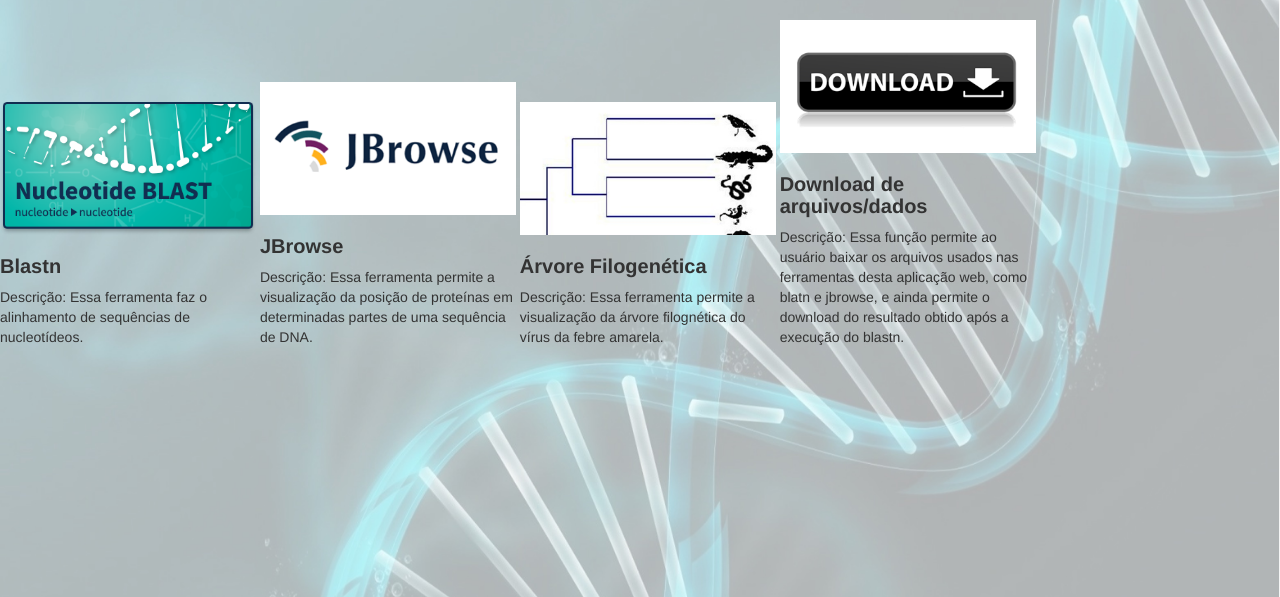
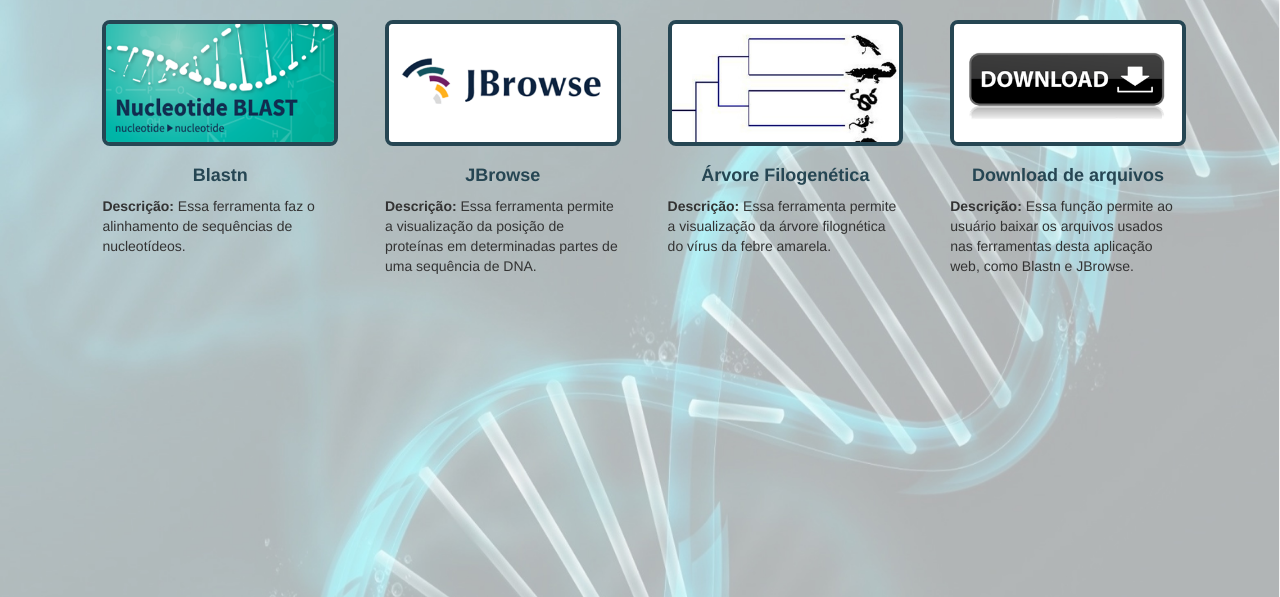
Before and after one commit to YannFigueiredo/projeto-bioinformatica, a Django app: page / in a window 1280 px wide. Shown: the part 62-659 px from the top of the page. Run offline with Django 3.2, Linux system fonts and the light colour scheme; some libraries are stand-ins or nearby versions.

Commit message:
Add melhoramentos nos elementos da home

```diff
--- a/bioinfo_project/bioinfo_web/static/css/styles.css
+++ b/bioinfo_project/bioinfo_web/static/css/styles.css
@@ -110,20 +110,28 @@ form.form-inline{
 .section-home{
     width: 100%;
     margin: auto;
+    overflow: auto;
+    padding-left: 8%;
 }
 
 .article-funcoes{
     display: inline-block;
     width: 20%;
+    float: left;
+    margin-right: 4%;
 }
 
 .article-funcoes img{
     width: 100%;
+    border: 4px solid #264653;
+    border-radius: 8px;
 }
 
 .article-funcoes h1{
-    font-size: 20px;
+    font-size: 18px;
     text-decoration: bold;
+    text-align: center;
+    color: #264653;
 }
 
 /*Estilo página sobre*/
--- a/bioinfo_project/bioinfo_web/templates/bioinfo_web/home.html
+++ b/bioinfo_project/bioinfo_web/templates/bioinfo_web/home.html
@@ -10,22 +10,22 @@
     <article class="article-funcoes">
         <img src="{%static '/imagens/blastn-foto.png'  %}" alt="Foto fazendo referência ao Blastn"/>
         <h1><b>Blastn</b></h1>
-        <p>Descrição: Essa ferramenta faz o alinhamento de sequências de nucleotídeos.</p>
+        <p><b>Descrição:</b> Essa ferramenta faz o alinhamento de sequências de nucleotídeos.</p>
     </article>
     <article class="article-funcoes">
         <img src="{%static '/imagens/jbrowse-foto.png'  %}" alt="Foto fazendo referência ao JBrowse"/>
         <h1><b>JBrowse</b></h1>
-        <p>Descrição: Essa ferramenta permite a visualização da posição de proteínas em determinadas partes de uma sequência de DNA.</p>
+        <p><b>Descrição:</b> Essa ferramenta permite a visualização da posição de proteínas em determinadas partes de uma sequência de DNA.</p>
     </article>
     <article class="article-funcoes">
         <img src="{%static '/imagens/arvore-foto.jpg'  %}" alt="Foto fazendo referência a árvore filogenética"/>
         <h1><b>Árvore Filogenética</b></h1>
-        <p>Descrição: Essa ferramenta permite a visualização da árvore filognética do vírus da febre amarela.</p>
+        <p><b>Descrição:</b> Essa ferramenta permite a visualização da árvore filognética do vírus da febre amarela.</p>
     </article>
     <article class="article-funcoes">
         <img src="{%static '/imagens/download-foto.png'  %}" alt="Foto fazendo referência a função de baixar arquivos e dados"/>
-        <h1><b>Download de arquivos/dados</b></h1>
-        <p>Descrição: Essa função permite ao usuário baixar os arquivos usados nas ferramentas desta aplicação web, como blatn e jbrowse, e ainda permite o download do resultado obtido após a execução do blastn.</p>
+        <h1><b>Download de arquivos</b></h1>
+        <p><b>Descrição:</b> Essa função permite ao usuário baixar os arquivos usados nas ferramentas desta aplicação web, como Blastn e JBrowse.</p>
     </article>
 </section>
 
```
Also changed, not shown: bioinfo_project/bioinfo_web/static/imagens/blastn-foto.png.
